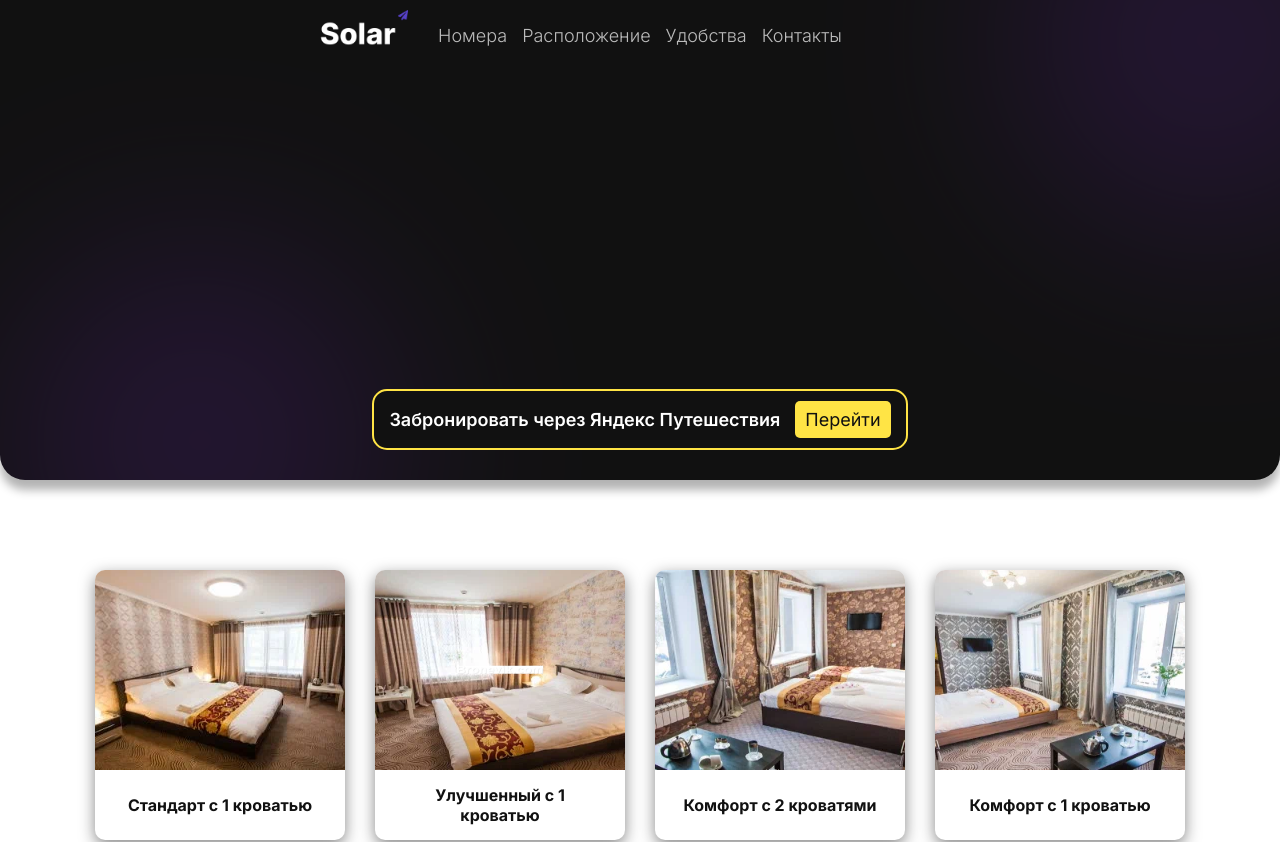
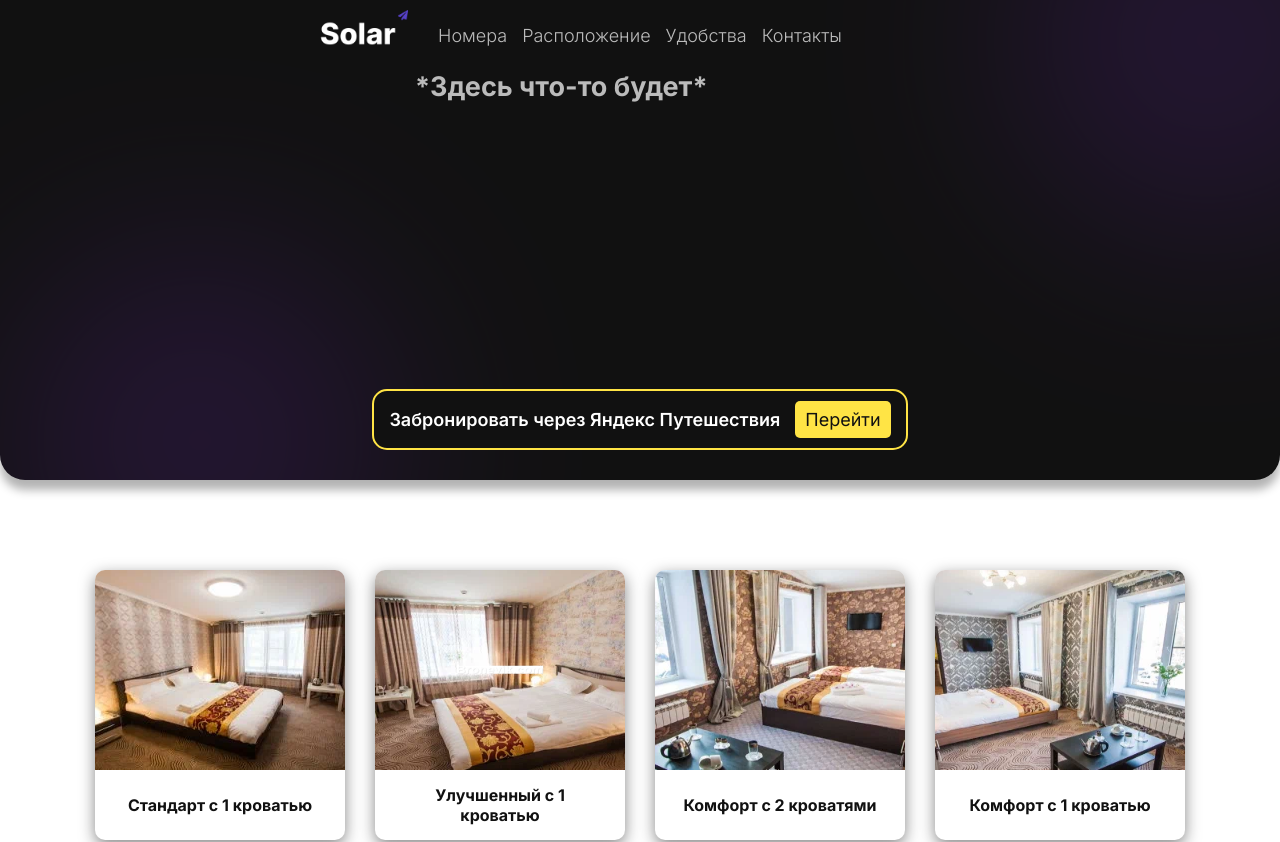
Before and after one commit to Suyukee/hotel-solar, a Next.js app: page / in a window 1280 px wide. Shown: the top 842 px of the page. Built offline with nearby package versions, Linux system fonts and the light colour scheme.

Commit message:
Refactoring for the future

```diff
--- a/src/app/globals.css
+++ b/src/app/globals.css
@@ -85,14 +85,18 @@ a {
 }
 
 /*slider*/
-/* .home-page__gallery {
+.home-page__gallery {
 	display: flex;
 	gap: 30px;
+	z-index: 2;
 }
 
-.home-page__photo {
+.home-page__gallery h2 {
+	color: #bbb;
+}
+
+/* .home-page__photo {
 	border-radius: 15px;
-	z-index: 2;
 	transition: transform 10s ease;
 	animation: move 10s infinite linear;
 }
--- a/src/app/page.js
+++ b/src/app/page.js
@@ -16,7 +16,7 @@ export default function Home() {
 				<Header />
 				<div className="home-page__circle circle-1"></div>
 				<div className="home-page__circle circle-2"></div>
-				{/* <Slider /> */}
+				<Slider />
 				<Booking />
 			</article>
 			<article className="main__hotel-info room-cards" id="rooms">
@@ -116,6 +116,7 @@ export default function Home() {
 			</article>
 			<article className="main__hotel-info" id="contacts">
 				<h1>Контакты</h1>
+				<h3>*Отрыть контакты*</h3>
 			</article>
 		</div>
 	);
--- a/src/components/slider.jsx
+++ b/src/components/slider.jsx
@@ -13,7 +13,7 @@ export default function Slider() {
 	];
 	return (
 		<div className="home-page__gallery">
-			{images.map((i, index) => (
+			{/* {images.map((i, index) => (
 				<Image
 					className={`home-page__photo photo-${i}`}
 					src={i}
@@ -22,7 +22,8 @@ export default function Slider() {
 					key={index}
 					alt="Отель Солар"
 				/>
-			))}
+			))} */}
+			<h2>*Здесь что-то будет*</h2>
 		</div>
 	);
 }
```
